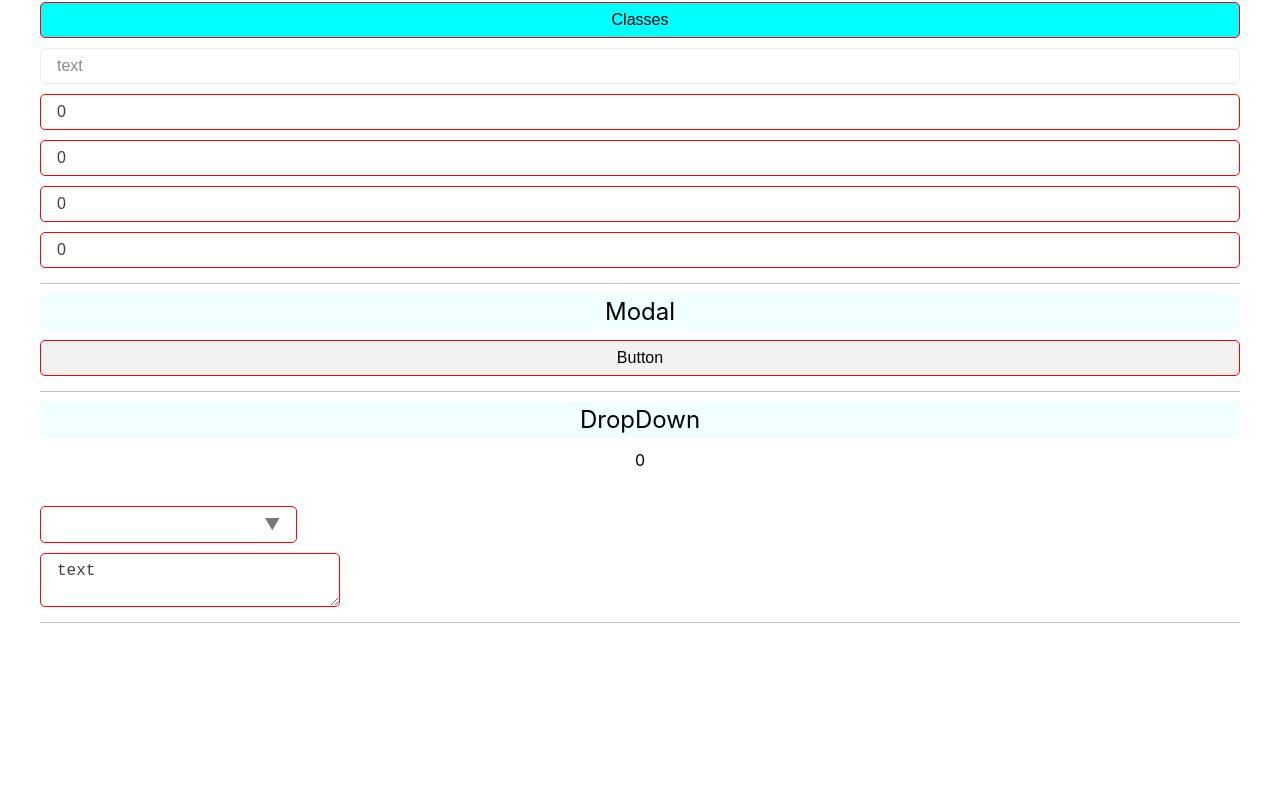
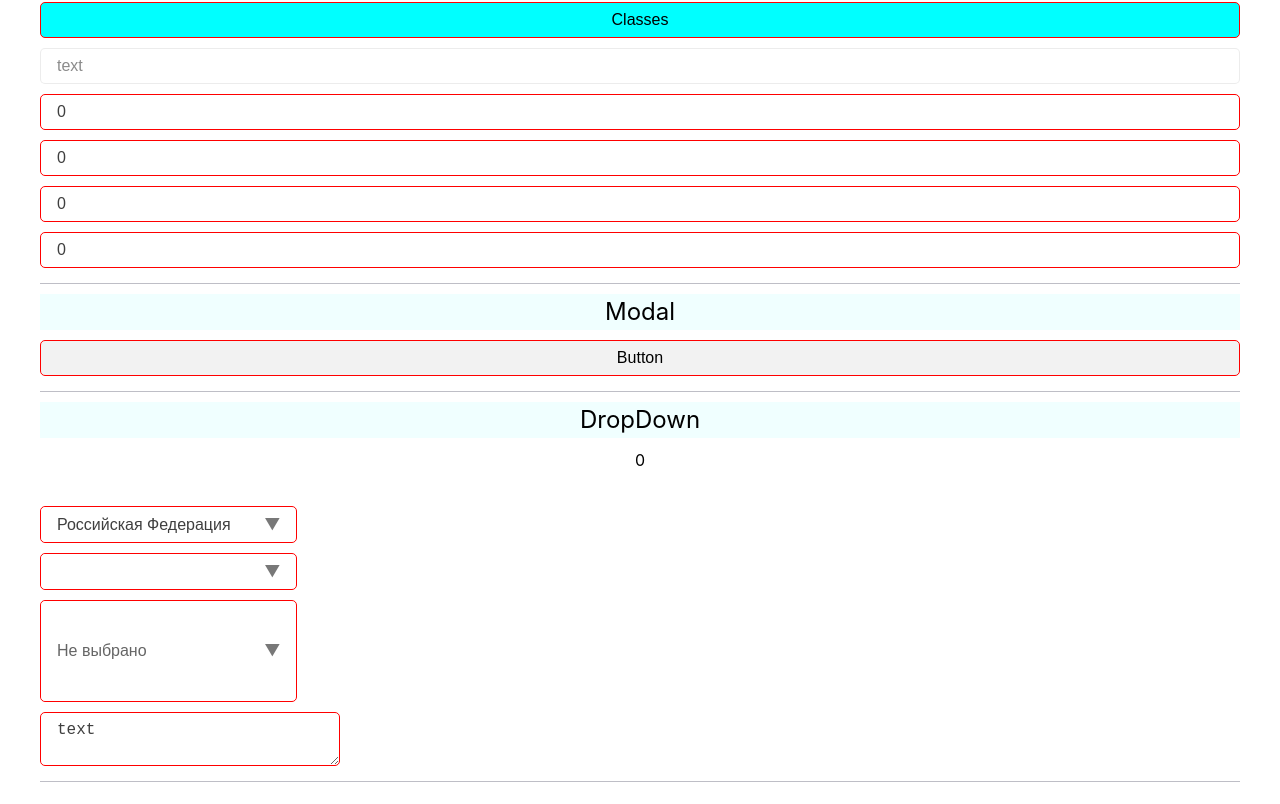
Before and after one commit to Smoren/vue3-hive-ui-kit, a Vue app: page / in a window 1280 px wide. Shown: the part 605-1409 px from the top of the page. Before the commit the page ends 1268 px from the top, so only its background shows below. Built offline with nearby package versions, Linux system fonts and the light colour scheme.

Commit message:
DropDown z-index fix

```diff
--- a/src/App.vue
+++ b/src/App.vue
@@ -281,13 +281,13 @@ const handleSearch = (value: string) => {
         {{ dd4 }}
         <br />
         {{ mm }}
-        <!-- <hive-drop-down v-model="dropdown" :options="optionsObject" :style="{ width: '300px' }" /> -->
+        <hive-drop-down v-model="dropdown" :options="optionsObject" :style="{ width: '300px' }" />
         <!-- <hive-drop-down v-model="dd3" :options="optionsObjectSort" value-field="value" title-field="title" /> -->
         <!-- <hive-drop-down v-model="dd3" :options="optionsObjectSort" title-field="titl" value-field="valu" /> -->
         <!-- <hive-drop-down v-model="dd3" :options="yearList" title-field="title" value-field="value" with-null /> -->
         <!-- <hive-drop-down v-model="dropdown" :options="options" /> -->
          <hive-drop-down v-model="dd4" :options="optionsArray" title-field="title" value-field="value" />
-        <!-- <hive-drop-down v-model="mm" :options="maritalStatusList" title-field="title" value-field="id" with-null height="100px" /> -->
+        <hive-drop-down v-model="mm" :options="maritalStatusList" title-field="title" value-field="id" with-null height="100px" />
          <!-- <hive-drop-down v-model="mm" :options="statusList" title-field="title" value-field="id" /> -->
 
         <!-- <hive-input v-model="num" type="number" /> -->
--- a/src/components/hive-drop-down/hive-drop-down.vue
+++ b/src/components/hive-drop-down/hive-drop-down.vue
@@ -143,7 +143,7 @@ watch(
 <style lang="scss" scoped>
 @import '@/assets/variables.scss';
 
-$drop-down-z_menu: 10;
+$drop-down-z_menu: 1;
 $border-width: 1px;
 $drop-down-border: $border-width solid var(--border, $border);
 $drop-down-selected_background: rgba(0, 0, 0, 0.03);
```
